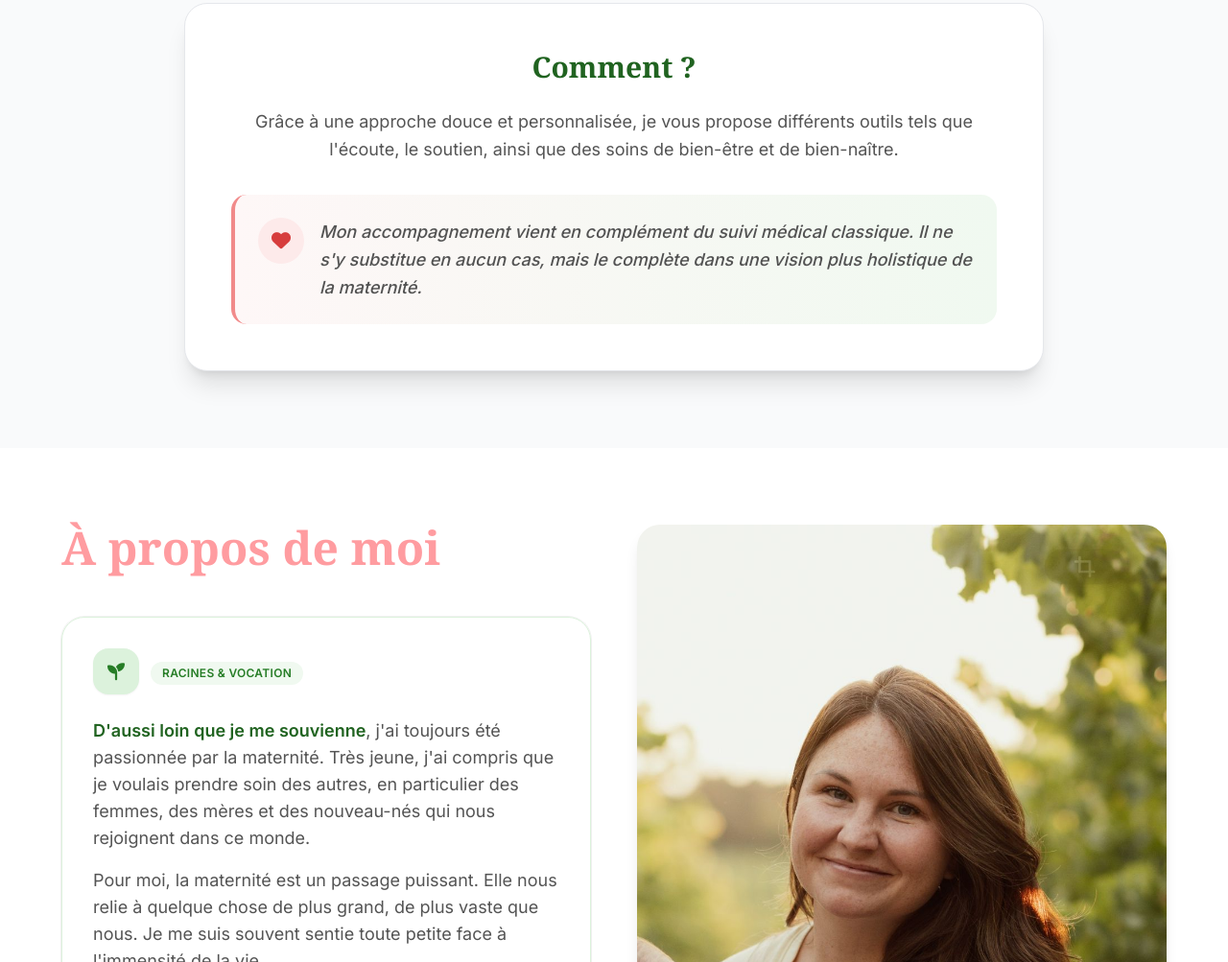
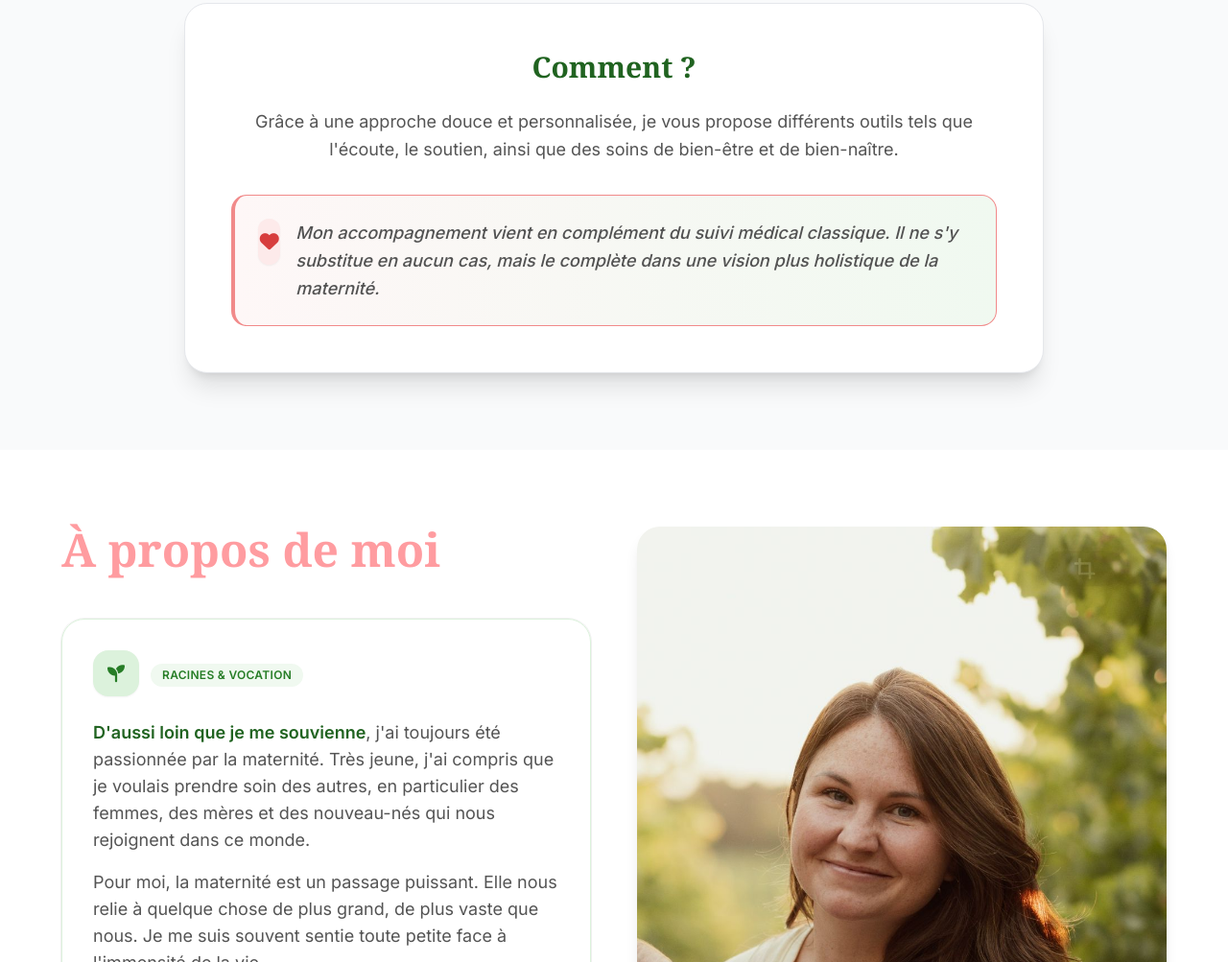
Before and after one commit to Tricoire-Arnaud/la-petite-berceuse, a plain HTML site: page index.html in a window 1280 px wide. Shown: the part 1086-2089 px from the top of the page at 96% size. Drawn offline with nearby package versions, Linux system fonts and the light colour scheme.

Commit message:
maj presentation

```diff
--- a/index.html
+++ b/index.html
@@ -377,13 +377,15 @@
             </div>
 
             <div
-              class="bg-gradient-to-r from-primary-50 to-secondary-50 rounded-2xl p-6 border-l-4 border-primary-400"
+              class="bg-gradient-to-r from-primary-50 to-secondary-50 rounded-2xl p-6 border border-primary-200/60 sm:border-l-4 sm:border-t border-primary-400"
             >
-              <div class="flex items-start space-x-4">
+              <div
+                class="flex flex-col items-center text-center gap-4 sm:flex-row sm:items-start sm:text-left"
+              >
                 <div
-                  class="flex-shrink-0 w-12 h-12 bg-primary-100 rounded-full flex items-center justify-center"
-                >
-                  <i class="fas fa-heart text-primary-600 text-xl"></i>
+                  class="flex items-center justify-center w-12 h-12 rounded-full bg-primary-100 text-primary-600 shadow-sm"
+                >
+                  <i class="fas fa-heart text-xl"></i>
                 </div>
                 <div>
                   <p
```
